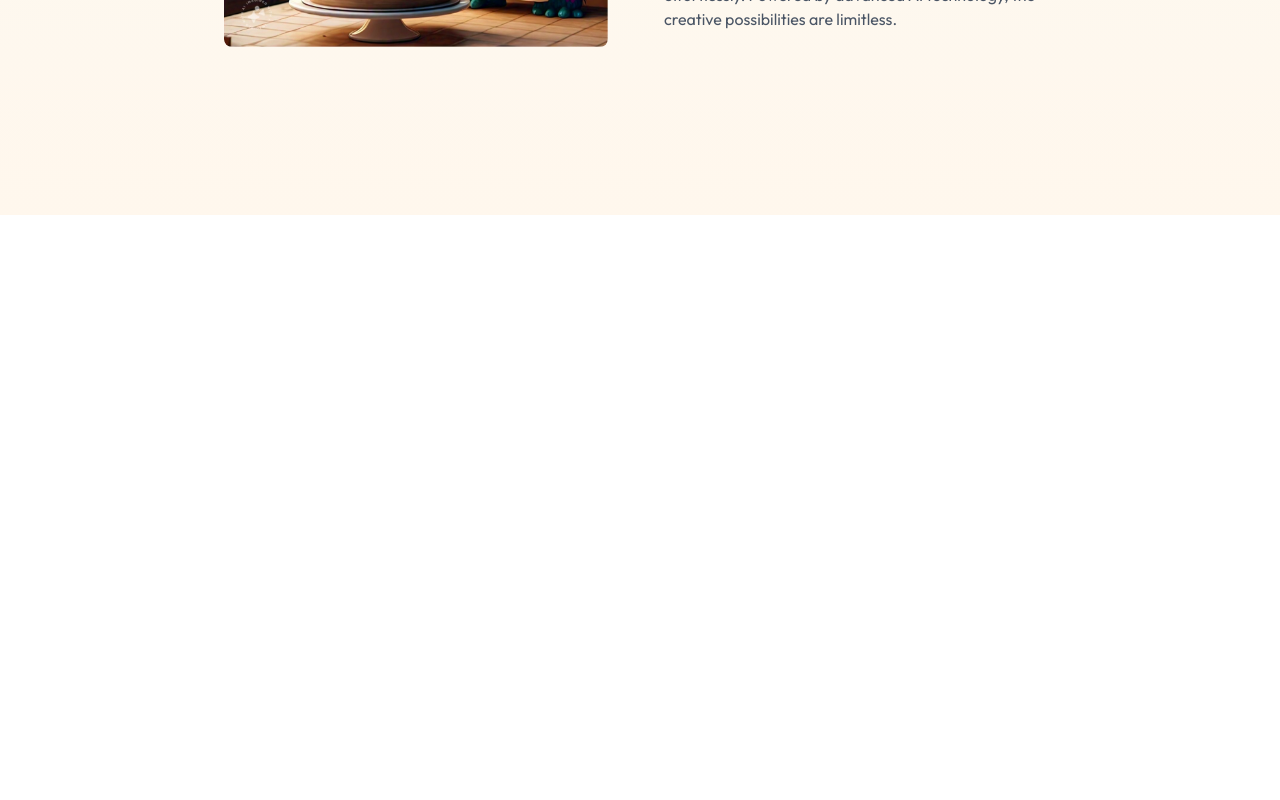
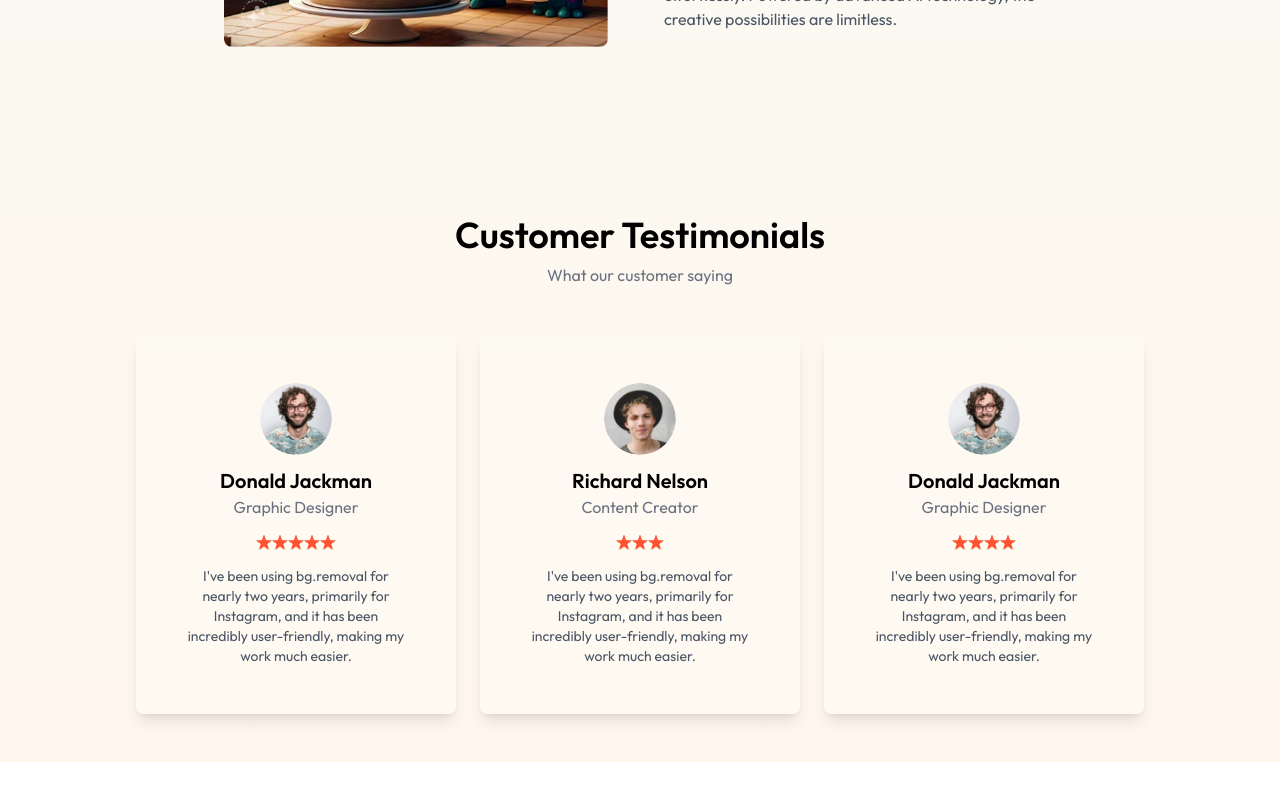
Before and after one commit to muthukumar24/Imagify-Frontend, a React (Vite) app: page / in a window 1280 px wide. Shown: the part 1751-2551 px from the top of the page. Before the commit the page ends 2062 px from the top, so only its background shows below. Built offline with nearby package versions, Linux system fonts and the light colour scheme.

Commit message:
UI development in Progress

```diff
--- a/src/assets/assets.js
+++ b/src/assets/assets.js
@@ -67,14 +67,14 @@ export const testimonialsData = [
         image:profile_img_2,
         name:'Richard Nelson',
         role:'Content Creator',
-        stars:5,
+        stars:3,
         text:`I've been using bg.removal for nearly two years, primarily for Instagram, and it has been incredibly user-friendly, making my work much easier.`
     },
     {
         image:profile_img_1,
         name:'Donald Jackman',
         role:' Graphic Designer',
-        stars:5,
+        stars:4,
         text:`I've been using bg.removal for nearly two years, primarily for Instagram, and it has been incredibly user-friendly, making my work much easier.`
     },
 ]
--- a/src/components/Testimonials.jsx
+++ b/src/components/Testimonials.jsx
@@ -1,10 +1,39 @@
 import React from 'react'
+import { assets, testimonialsData } from '../assets/assets'
 
 const Testimonials = () => {
   return (
     <div className='flex flex-col items-center justify-center
-    my-24 p-6 md:px-28'>
+    my-20 py-12'>
+        <h1 className='text-3xl sm:text-4xl font-semibold mb-2'>
+            Customer Testimonials
+        </h1>
+        <p className='text-gray-500 mb-12'>
+            What our customer saying
+        </p>
 
+        <div className='flex flex-wrap gap-6'>
+            {
+                testimonialsData.map((item, index) => (
+                    <div key={index} className='bg-white/20 p-12 rounded-lg
+                    shadow-lg w-80 m-auto cursor-pointer hover:scale-[1.02]
+                    transition-all'>
+                        <div className='flex flex-col items-center'>
+                            <img src={item.image} alt="image"
+                            className='rounded-full w-18'/>
+                            <h2 className='text-xl font-semibold mt-3'>{item.name}</h2>
+                            <p className='text-gray-500 mb-4'>{item.role}</p>
+                            <div className='flex mb-4'>
+                                {Array(item.stars).fill().map((star, index) => (
+                                    <img key={index} src={assets.rating_star} alt="star" />
+                                ))}
+                            </div>
+                            <p className='text-center text-sm text-gray-600'>{item.text}</p>
+                        </div>
+                    </div>
+                ))
+            }
+        </div>
     </div>
   )
 }
```
